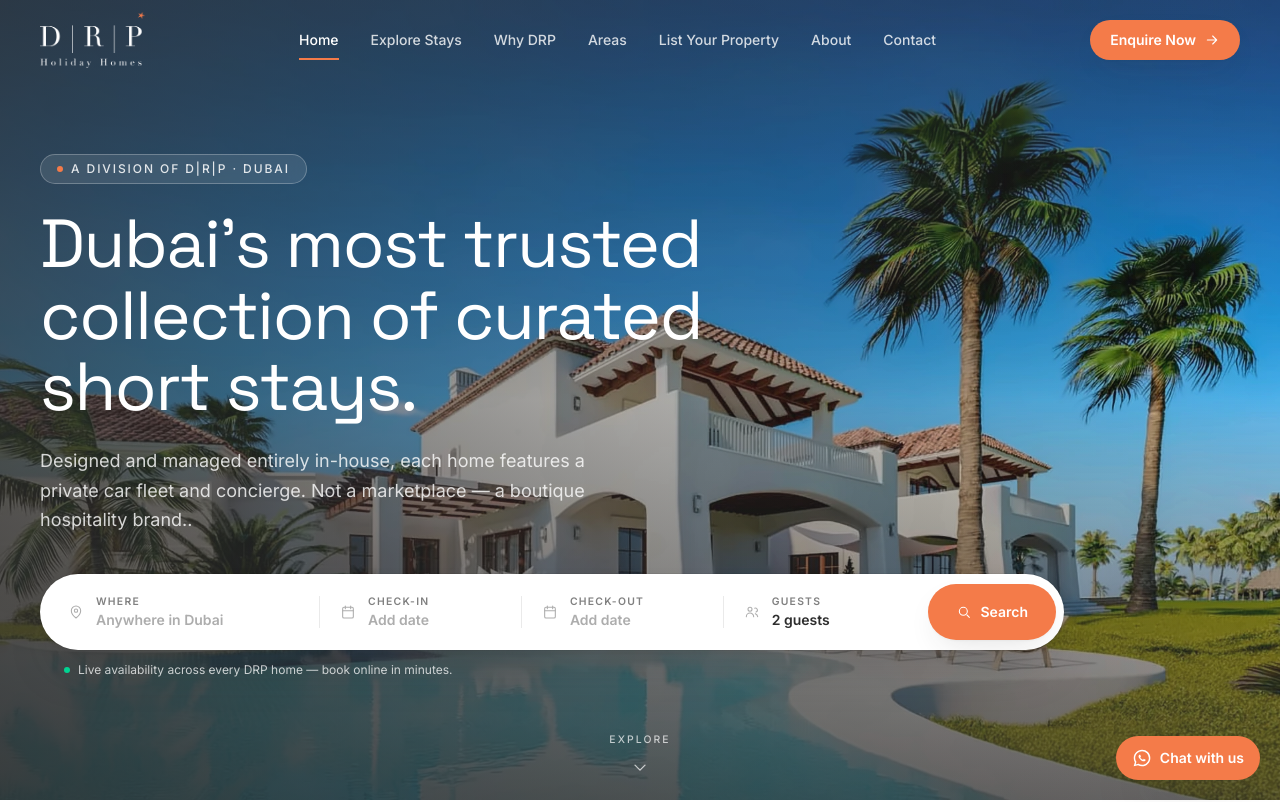
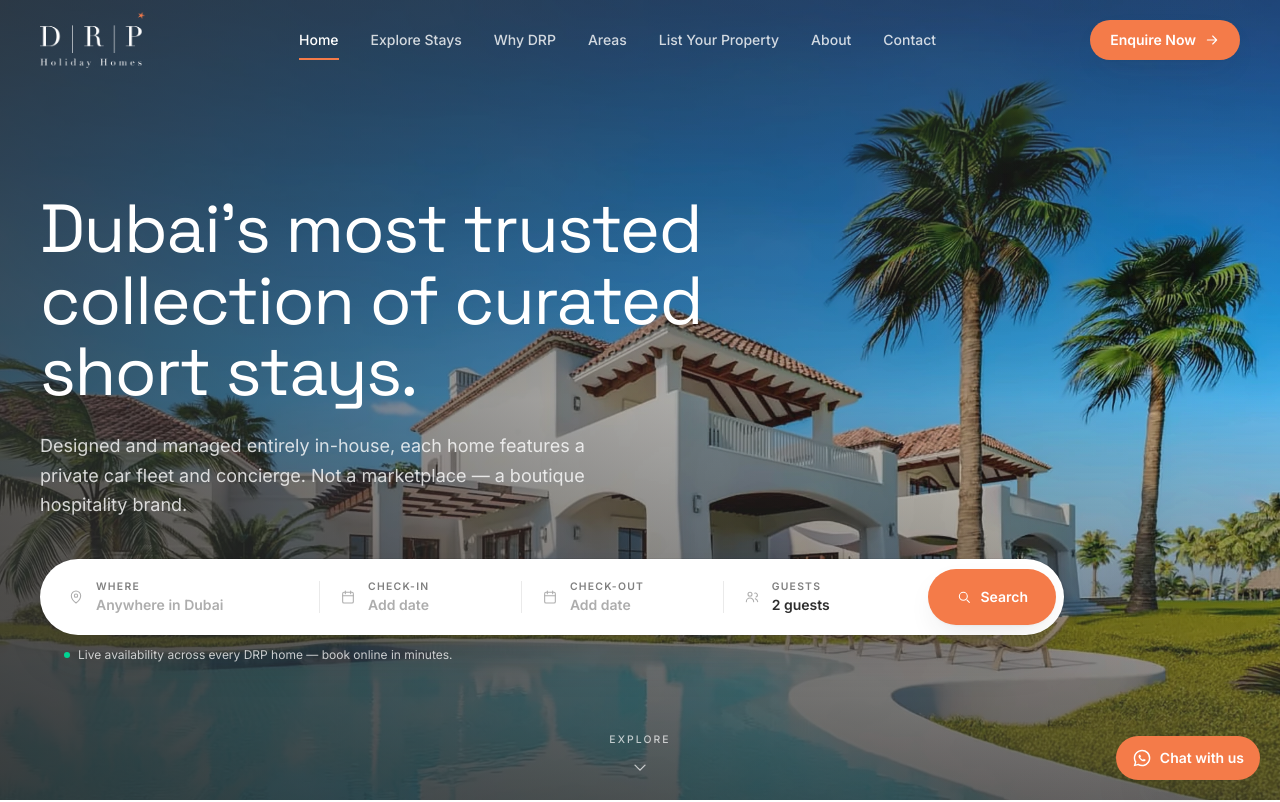
Before and after one commit to DRP-dulshan/holiday-homes, a Next.js app: page / in a window 1280 px wide. Shown: the top 802 px of the page. Built offline with nearby package versions, Linux system fonts and the light colour scheme.

Commit message:
local changes

```diff
--- a/src/components/Hero.tsx
+++ b/src/components/Hero.tsx
@@ -37,15 +37,6 @@
 
       <div className="container-drp relative z-10 w-full pt-28 pb-24 md:pt-32">
         <div className="max-w-3xl">
-          <motion.span
-            initial={{ opacity: 0, y: 16 }}
-            animate={{ opacity: 1, y: 0 }}
-            transition={{ duration: 0.6 }}
-            className="inline-flex items-center gap-2 rounded-full border border-white/25 bg-white/10 px-4 py-1.5 text-xs font-medium uppercase tracking-[0.16em] text-white/85 backdrop-blur"
-          >
-            <span className="h-1.5 w-1.5 rounded-full bg-brand" />
-            A division of D|R|P · Dubai
-          </motion.span>
 
           <motion.h1
             initial={{ opacity: 0, y: 24 }}
@@ -62,7 +53,7 @@
             transition={{ duration: 0.7, delay: 0.16 }}
             className="mt-6 max-w-xl text-base leading-relaxed text-white/80 sm:text-lg"
           >
-            Designed and managed entirely in-house, each home features a private car fleet and concierge. Not a marketplace — a boutique hospitality brand..
+            Designed and managed entirely in-house, each home features a private car fleet and concierge. Not a marketplace — a boutique hospitality brand.
           </motion.p>
         </div>
 
```
